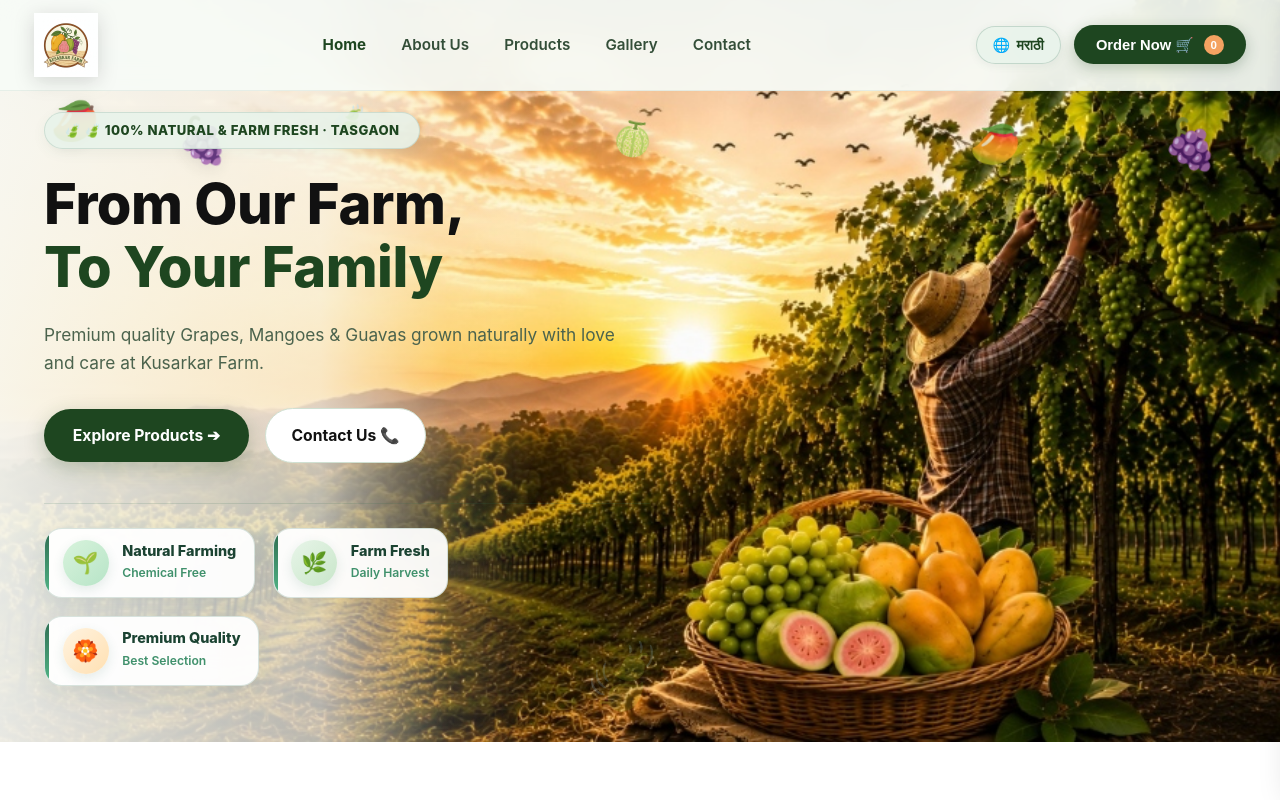
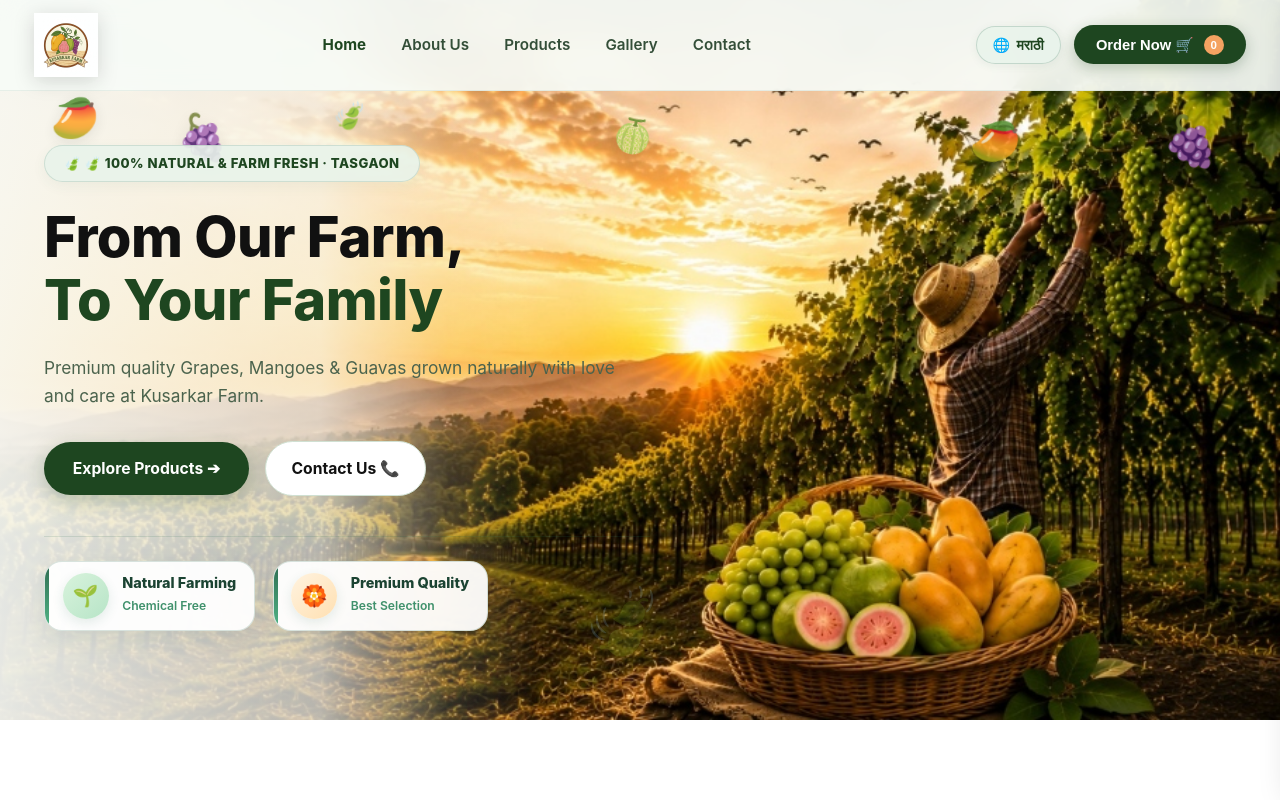
Before and after one commit to pranotikusarkar873-lgtm/kusarkar-farm, a React (Vite) app: page / in a window 1280 px wide. Shown: the top 800 px of the page. Built offline with nearby package versions, Linux system fonts and the light colour scheme; no server answers; a web font is replaced by a local one.

Commit message:
Update hero section with creative glassmorphic feature cards

```diff
--- a/src/components/Hero.jsx
+++ b/src/components/Hero.jsx
@@ -60,7 +60,7 @@ export const Hero = () => {
               </div>
             </div>
 
-            <div className="hf-creative-card">
+            {/* <div className="hf-creative-card">
               <div className="hf-creative-icon-wrap icon-leaf">
                 <span>🌿</span>
               </div>
@@ -68,7 +68,7 @@ export const Hero = () => {
                 <strong>{t('hero.f2Title')}</strong>
                 <small>{t('hero.f2Sub')}</small>
               </div>
-            </div>
+            </div> */}
 
             <div className="hf-creative-card">
               <div className="hf-creative-icon-wrap icon-badge">
```
